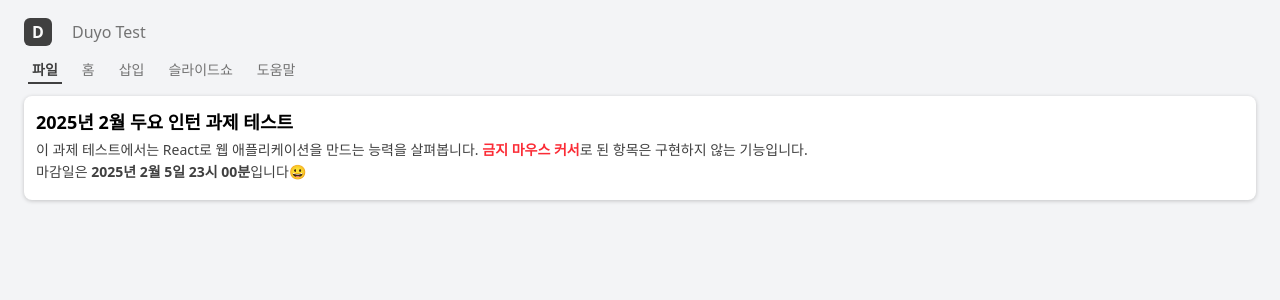
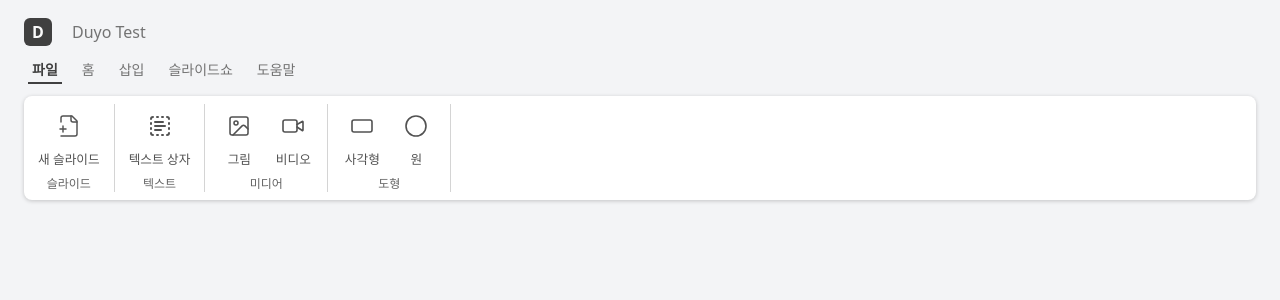
Before and after one commit to rlwjd31/duyo-prj, a React (Vite) app: page / in a window 1280 px wide. Shown: the top 300 px of the page. Built offline with nearby package versions, Linux system fonts and the light colour scheme.

Commit message:
🚀 [Feat]: Apply fade slide in animation to tabitems
tab navigation dropdown 컴포넌트가 mount시 왼쪽 -> 오른쪽, opacity: 0 -> 1 로 움직이는 animation 효과를 적용

```diff
--- a/src/components/molecules/IconsLabel.tsx
+++ b/src/components/molecules/IconsLabel.tsx
@@ -16,7 +16,7 @@ export default function IconsLabel({
   return (
     <div
       className={cn(
-        "flex cursor-not-allowed flex-col items-center gap-y-1 rounded px-1.5 py-0.5 transition-all duration-100 hover:bg-neutral-100 active:bg-neutral-200",
+        "animate-(--animate-fade-slide) flex cursor-not-allowed flex-col items-center gap-y-1 rounded px-1.5 py-0.5 transition-all duration-100 hover:bg-neutral-100 active:bg-neutral-200",
         containerStyle
       )}
     >
--- a/src/components/organisms/TabNavigation.tsx
+++ b/src/components/organisms/TabNavigation.tsx
@@ -62,7 +62,7 @@ export default function TabNavigation() {
           underlineWidth={underlineWidth}
         />
       </div>
-      <HelpTabDropdown />
+      <InsertTabDropdown />
     </div>
   );
 }
--- a/src/components/organisms/tabitems/FileTabDropdown.tsx
+++ b/src/components/organisms/tabitems/FileTabDropdown.tsx
@@ -5,10 +5,18 @@ import TabCard from "./TabCard";
 export default function FileTabDropdown() {
   return (
     <TabCard>
-      <div className="flex h-full w-fit px-0.5 flex-col items-center justify-between opacity-100 transform-none">
+      <div className="animate-(--animate-fade-slide) flex h-full w-fit px-0.5 flex-col items-center justify-between opacity-100 transform-none">
         <div className="flex flex-row gap-x-0.5">
-          <IconsLabel containerStyle="cursor-pointer" iconType="saveSvg" label="SVG로 저장" />
-          <IconsLabel containerStyle="cursor-pointer" iconType="savePng" label="PNG로 저장" />
+          <IconsLabel
+            containerStyle="cursor-pointer"
+            iconType="saveSvg"
+            label="SVG로 저장"
+          />
+          <IconsLabel
+            containerStyle="cursor-pointer"
+            iconType="savePng"
+            label="PNG로 저장"
+          />
         </div>
         <div className="select-none text-xs text-neutral-600 opacity-90">
           저장
--- a/src/components/organisms/tabitems/HomeTabDropdown.tsx
+++ b/src/components/organisms/tabitems/HomeTabDropdown.tsx
@@ -5,7 +5,7 @@ import TabCard from "./TabCard";
 export default function HomeTabDropdown() {
   return (
     <TabCard>
-      <div className="flex h-full w-fit px-0.5 flex-col items-center justify-between opacity-100 transform-none">
+      <div className="animate-(--animate-fade-slide) flex h-full w-fit px-0.5 flex-col items-center justify-between opacity-100 transform-none">
         <div className="flex flex-row gap-x-0.5">
           <IconsLabel iconType="cancel" containerStyle="hover:bg-transparent" />
         </div>
@@ -14,7 +14,7 @@ export default function HomeTabDropdown() {
         </div>
       </div>
       <Divider />
-      <div className="flex h-full w-fit px-0.5 flex-col items-center justify-between opacity-100 transform-none">
+      <div className="animate-(--animate-fade-slide) flex h-full w-fit px-0.5 flex-col items-center justify-between opacity-100 transform-none">
         <div className="flex flex-row gap-x-0.5">
           <IconsLabel
             iconType="paste"
@@ -39,7 +39,7 @@ export default function HomeTabDropdown() {
         </div>
       </div>
       <Divider />
-      <div className="flex h-full w-fit px-0.5 flex-col items-center justify-between opacity-100 transform-none">
+      <div className="animate-(--animate-fade-slide) flex h-full w-fit px-0.5 flex-col items-center justify-between opacity-100 transform-none">
         <div className="flex flex-row gap-x-0.5">
           <IconsLabel
             iconType="delete"
@@ -52,7 +52,7 @@ export default function HomeTabDropdown() {
         </div>
       </div>
       <Divider />
-      <div className="flex h-full w-fit px-0.5 flex-col items-center justify-between opacity-100 transform-none">
+      <div className="animate-(--animate-fade-slide) flex h-full w-fit px-0.5 flex-col items-center justify-between opacity-100 transform-none">
         <div className="flex flex-row gap-x-2">
           <IconsLabel
             iconType="newSlide"
--- a/src/components/organisms/tabitems/InsertTabDropdown.tsx
+++ b/src/components/organisms/tabitems/InsertTabDropdown.tsx
@@ -5,7 +5,7 @@ import TabCard from "./TabCard";
 export default function InsertTabDropdown() {
   return (
     <TabCard>
-      <div className="flex h-full w-fit px-0.5 flex-col items-center justify-between opacity-100 transform-none">
+      <div className="animate-(--animate-fade-slide) flex h-full w-fit px-0.5 flex-col items-center justify-between opacity-100 transform-none">
         <div className="flex flex-row gap-x-0.5">
           <IconsLabel iconType="newSlide" label="새 슬라이드" />
         </div>
@@ -14,7 +14,7 @@ export default function InsertTabDropdown() {
         </div>
       </div>
       <Divider />
-      <div className="flex h-full w-fit px-0.5 flex-col items-center justify-between opacity-100 transform-none">
+      <div className="animate-(--animate-fade-slide) flex h-full w-fit px-0.5 flex-col items-center justify-between opacity-100 transform-none">
         <div className="flex flex-row gap-x-0.5">
           <IconsLabel iconType="textBox" label="텍스트 상자" />
         </div>
@@ -23,7 +23,7 @@ export default function InsertTabDropdown() {
         </div>
       </div>
       <Divider />
-      <div className="flex h-full w-fit px-0.5 flex-col items-center justify-between opacity-100 transform-none">
+      <div className="animate-(--animate-fade-slide) flex h-full w-fit px-0.5 flex-col items-center justify-between opacity-100 transform-none">
         <div className="flex flex-row gap-x-0.5">
           <IconsLabel iconType="picture" label="그림" />
           <IconsLabel iconType="video" label="비디오" />
@@ -33,7 +33,7 @@ export default function InsertTabDropdown() {
         </div>
       </div>
       <Divider />
-      <div className="flex h-full w-fit px-0.5 flex-col items-center justify-between opacity-100 transform-none">
+      <div className="animate-(--animate-fade-slide) flex h-full w-fit px-0.5 flex-col items-center justify-between opacity-100 transform-none">
         <div className="flex flex-row gap-x-0.5">
           <IconsLabel
             containerStyle="cursor-pointer"
--- a/src/components/organisms/tabitems/SlideShowTabDropdown.tsx
+++ b/src/components/organisms/tabitems/SlideShowTabDropdown.tsx
@@ -5,7 +5,7 @@ import TabCard from "./TabCard";
 export default function SlideShowTabDropdown() {
   return (
     <TabCard>
-      <div className="flex h-full w-fit px-0.5 flex-col items-center justify-between opacity-100 transform-none">
+      <div className="animate-(--animate-fade-slide) flex h-full w-fit px-0.5 flex-col items-center justify-between opacity-100 transform-none">
         <div className="flex flex-row gap-x-0.5">
           <IconsLabel iconType="fromStart" label="처음부터" />
           <IconsLabel iconType="fromNowSlide" label="현재 슬라이드부터" />
--- a/src/index.css
+++ b/src/index.css
@@ -2,4 +2,16 @@
 
 @theme {
   --card-shadow: 0px 1px 4px 0px rgba(0, 0, 0, 0.2);
+  --animate-fade-slide: fade-slide 0.1s ease-out;
+
+  @keyframes fade-slide {
+    0% {
+      opacity: 0;
+      transform: translateX(-10px);
+    }
+    100% {
+      opacity: 1;
+      transform: translateX(0);
+    }
+  }
 }
```
